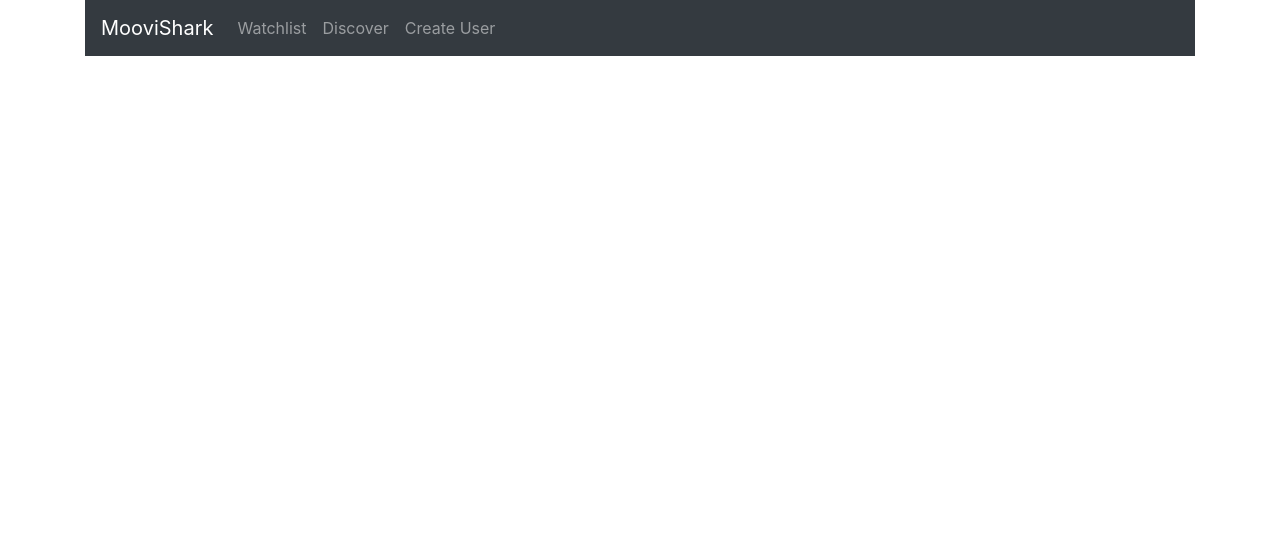
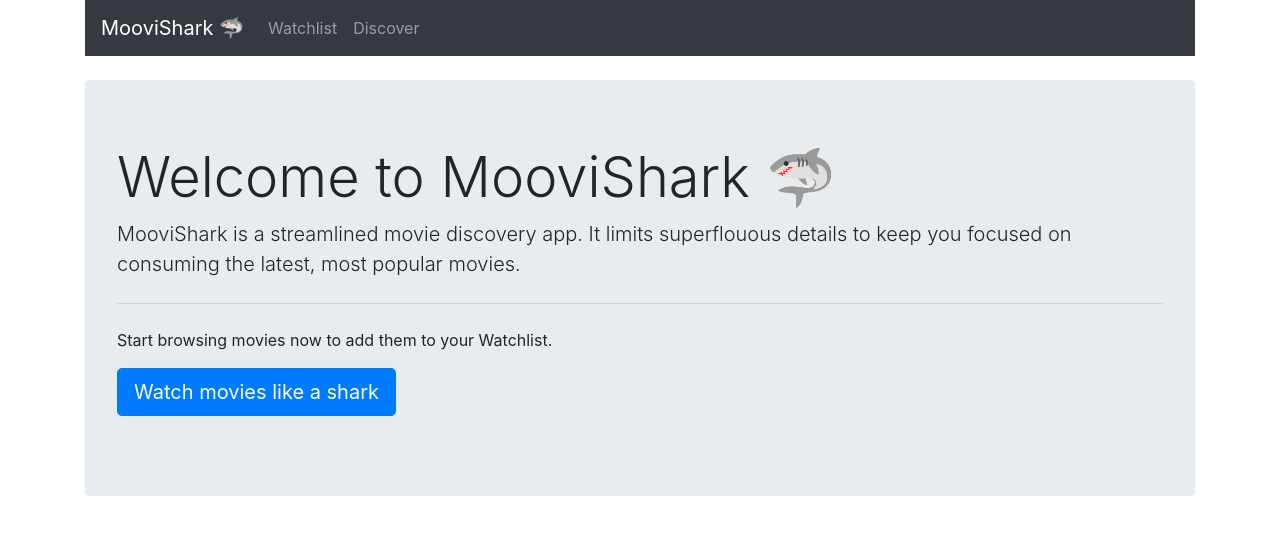
Before and after one commit to bscott23/moovi-shark-app, a React (Create React App) app in the folder client/: page /home in a window 1280 px wide. Shown: the top 534 px of the page. Built offline with nearby package versions, Linux system fonts and the light colour scheme.

Commit message:
Built simple landing page, hiding Create User component until it can be prioritized

```diff
--- a/client/public/index.html
+++ b/client/public/index.html
@@ -2,10 +2,9 @@
 <html lang="en">
   <head>
     <meta charset="utf-8" />
-    <link rel="shortcut icon" href="%PUBLIC_URL%/favicon.ico" />
     <meta name="viewport" content="width=device-width, initial-scale=1" />
     <meta name="theme-color" content="#000000" />
-    <link rel="manifest" href="%PUBLIC_URL%/manifest.json" />
+    <link rel="icon" href="./shark.ico" />
     <title>MooviShark</title>
   </head>
   <body>
--- a/client/src/App.js
+++ b/client/src/App.js
@@ -2,7 +2,8 @@ import React from 'react';
 import { BrowserRouter as Router, Route } from "react-router-dom";
 import "bootstrap/dist/css/bootstrap.min.css";
 
-import Navbar from "./components/Navbar"
+import Navbar from "./components/Navbar";
+import LandingPage from "./components/LandingPage";
 import MoviesList from "./components/Watchlist";
 import DiscoverMovies from "./components/DiscoverMovies";
 import CreateUser from "./components/CreateUser";
@@ -13,7 +14,8 @@ function App() {
       <div className="container">
         <Navbar />
         <br/>
-        <Route path="/watchlist" exact component={MoviesList} />
+        <Route path="/home" component={LandingPage} />
+        <Route path="/watchlist" component={MoviesList} />
         <Route path="/discover" component={DiscoverMovies} />
         <Route path="/user" component={CreateUser} />
       </div>
--- a/client/src/components/DiscoverMovies.js
+++ b/client/src/components/DiscoverMovies.js
@@ -4,7 +4,7 @@ import CardDeck from "react-bootstrap/CardDeck";
 import Button from "react-bootstrap/Button";
 import axios from "axios";
 
-class DiscoverMovies extends Component {
+export default class DiscoverMovies extends Component {
   constructor() {
     super();
 
@@ -12,15 +12,7 @@ class DiscoverMovies extends Component {
 
     this.state = {
       isLoading: true,
-      discover: {},
-      selectedMovie: {
-        title: "",
-        overview: "",
-        genres: [],
-        release_date: "",
-        poster_path: "",
-        movie_db_id: 0,
-      }
+      discover: {}
     };
   }
 
@@ -31,7 +23,7 @@ class DiscoverMovies extends Component {
 
   onAddMovie(movie) {
     const newMovie = {
-        username: "bscott23", // need to add username functionality
+        username: "test-user", // placeholder until user functionality is added
         title: movie.title,
         overview: movie.overview,
         genres: movie.genres,
@@ -43,9 +35,6 @@ class DiscoverMovies extends Component {
     axios
       .post("http://localhost:5000/watchlist/add", newMovie)
       .then(res => console.log(res.data));
-
-
-    window.location = '/watchlist'; // can return users to watchlist
   }
 
   mapMovieCards = () => {
@@ -84,16 +73,13 @@ class DiscoverMovies extends Component {
   render() {
     return (
       <div>
-        <p>Content: Discover page for new movies</p>
         <div>{this.state.isLoading ? (
             <h1>Loading...</h1>
           ) : this.mapMovieCards()}</div>
         <br style = {{"line-height":50}}></br>
-        <div textAlign="center"><Button variant="primary" href="http://localhost:3000/watchlist/" block>View Watchlist</Button></div>
+        <div textAlign="center"><Button variant="primary" href="http://localhost:3000/watchlist/" block>Go to Watchlist</Button></div>
         <br style = {{"line-height":50}}></br>
       </div>
     );
   }
 }
-
-export default DiscoverMovies;
--- /dev/null
+++ b/client/src/components/LandingPage.js
@@ -0,0 +1,24 @@
+import React, { Component } from "react";
+import Jumbotron from "react-bootstrap/Jumbotron";
+
+export default class LandingPage extends Component {
+  render() {
+    return (
+      <Jumbotron>
+        <h1 class="display-4">Welcome to MooviShark 🦈</h1>
+        <p class="lead">
+          MooviShark is a streamlined movie discovery app. It limits superflouous details to keep you focused on consuming the latest, most popular movies.
+        </p>
+        <hr class="my-4" />
+        <p>
+          Start browsing movies now to add them to your Watchlist.
+        </p>
+        <p class="lead">
+          <a class="btn btn-primary btn-lg" href="http://localhost:3000/discover/" role="button">
+            Watch movies like a shark
+          </a>
+        </p>
+      </Jumbotron>
+    );
+  }
+}
--- a/client/src/components/Navbar.js
+++ b/client/src/components/Navbar.js
@@ -6,7 +6,7 @@ export default class Navbar extends Component {
   render() {
     return (
       <nav className="navbar navbar-dark bg-dark navbar-expand-lg">
-        <Link to="/" className="navbar-brand">MooviShark</Link>
+        <Link to="/home" className="navbar-brand">MooviShark 🦈</Link>
         <div className="collpase navbar-collapse">
         <ul className="navbar-nav mr-auto">
           <li className="navbar-item">
@@ -15,9 +15,6 @@ export default class Navbar extends Component {
           <li className="navbar-item">
           <Link to="/discover" className="nav-link">Discover</Link>
           </li>
-          <li className="navbar-item">
-          <Link to="/user" className="nav-link">Create User</Link>
-          </li>
         </ul>
         </div>
       </nav>
--- a/client/src/components/Watchlist.js
+++ b/client/src/components/Watchlist.js
@@ -4,7 +4,6 @@ import axios from "axios";
 
 const Movie = props => (
   <tr>
-    <td>{props.movie.username}</td>
     <td>{props.movie.title}</td>
     <td>{props.movie.overview}</td>
     <td>{props.movie.release_date.substring(0, 10)}</td>
@@ -69,7 +68,6 @@ export default class MoviesList extends Component {
         <table className="table">
           <thead className="thead-light">
             <tr>
-              <th>Username</th>
               <th>Title</th>
               <th>Overview</th>
               <th>Release Date</th>
```
Also changed, not shown: client/public/manifest.json (deleted), 2 other files (tests, documents, lock files or other folders).
